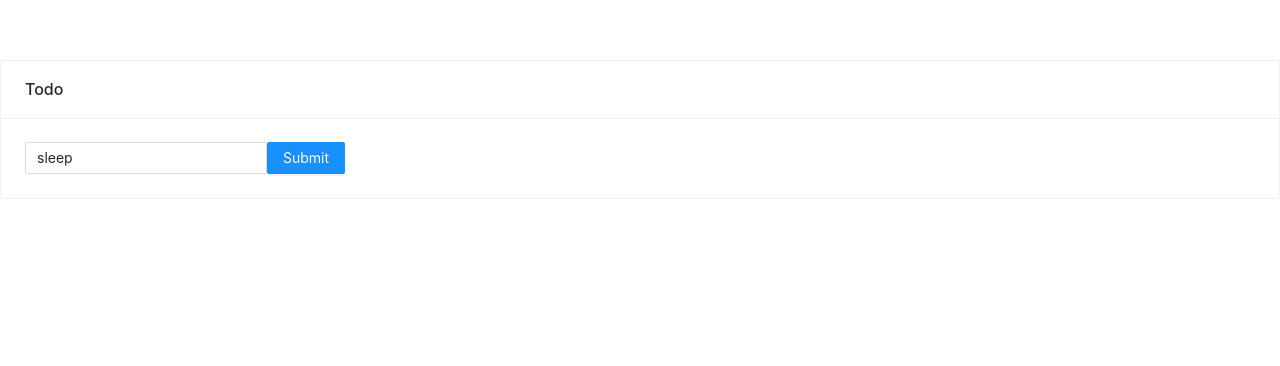
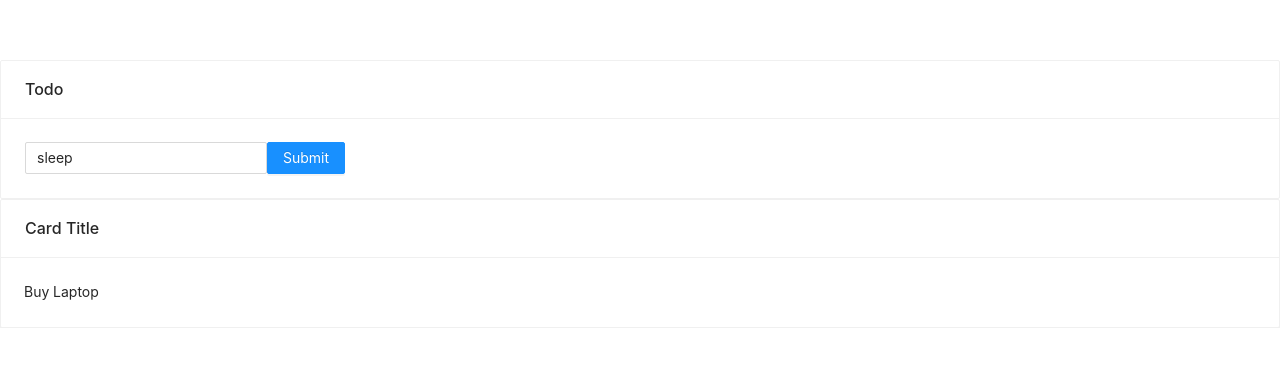
Before and after one commit to samiramrullah/Todo-App-Mern-Stack, a React (Create React App) app in the folder frontend/: page / in a window 1280 px wide. Shown: the part 132-498 px from the top of the page. Built offline with nearby package versions, Linux system fonts and the light colour scheme.

Commit message:
with frontend task addition

```diff
--- a/frontend/src/App.js
+++ b/frontend/src/App.js
@@ -5,6 +5,7 @@ import {
 import { useState } from 'react';
 import axios from 'axios'
 import './App.css'
+import Task from './Components/Task';
 const App = () => {
   const [task,settask]=useState();
 
@@ -52,6 +53,7 @@ const App = () => {
           </div>
         </Card>
       </div>
+      <Task/>
     </div>
   )
 }
--- /dev/null
+++ b/frontend/src/Components/Task.js
@@ -0,0 +1,16 @@
+import { Card } from 'antd';
+const Task = () => {
+    const gridStyle = {
+        width: '100%',
+        // textAlign: 'center',
+    };
+    return (
+        <div>
+            <Card title="Card Title">
+                <Card.Grid style={gridStyle}>Buy Laptop</Card.Grid>
+            </Card>
+        </div>
+    )
+}
+
+export default Task
```
